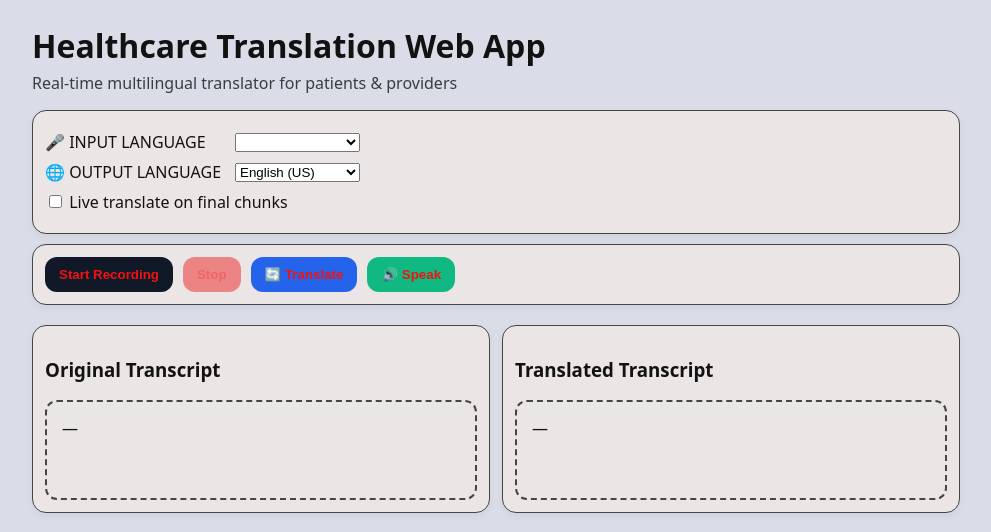
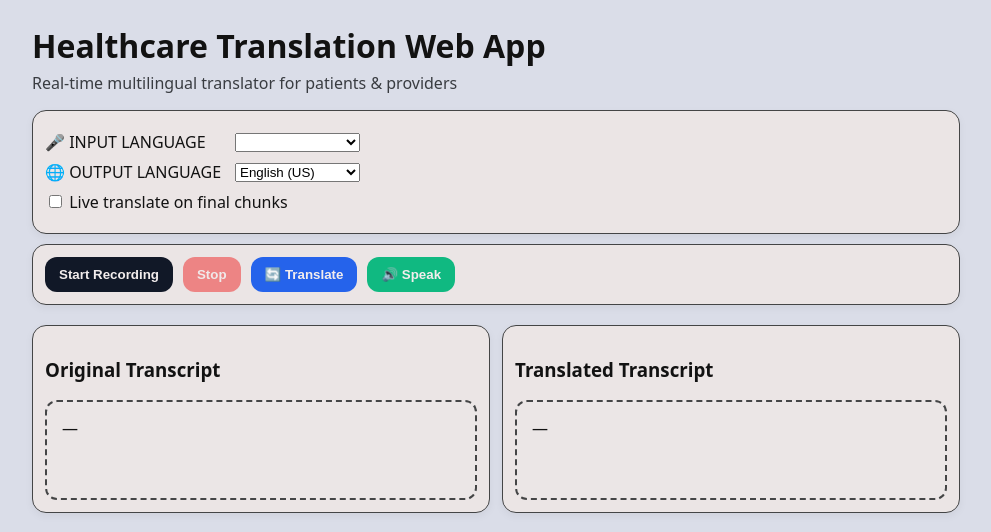
Before and after one commit to SyedAnas-123/Nao_Medical_App_Project, a Flask app: page / in a window 1280 px wide. Shown: the top 532 px of the page, without its empty margins (144-1135 px from the left). Run offline with Flask 3, Linux system fonts and the light colour scheme.

Commit message:
Update style.css

```diff
--- a/static/style.css
+++ b/static/style.css
@@ -35,7 +35,7 @@
 .controls { display: flex; gap: 10px; flex-wrap: wrap; }
 button {
   border: none; border-radius: 12px; padding: 10px 14px; font-weight: 600;
-  background: #111827; color: rgb(243, 17, 17); cursor: pointer;
+  background: #111827; color: rgb(243, 237, 237); cursor: pointer;
 }
 button.primary { background: var(--brand); }
 button.success { background: var(--ok); }
```
